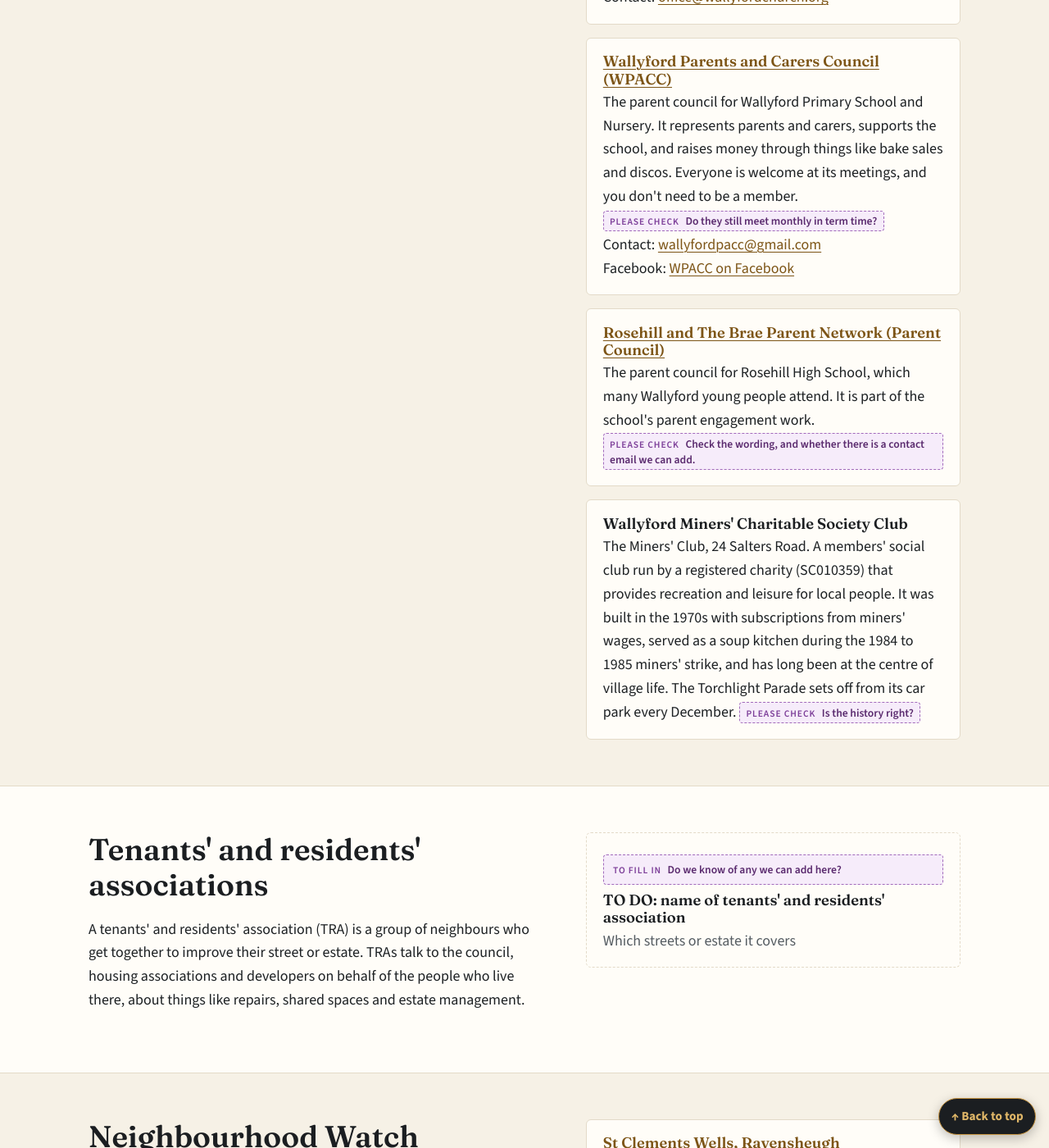
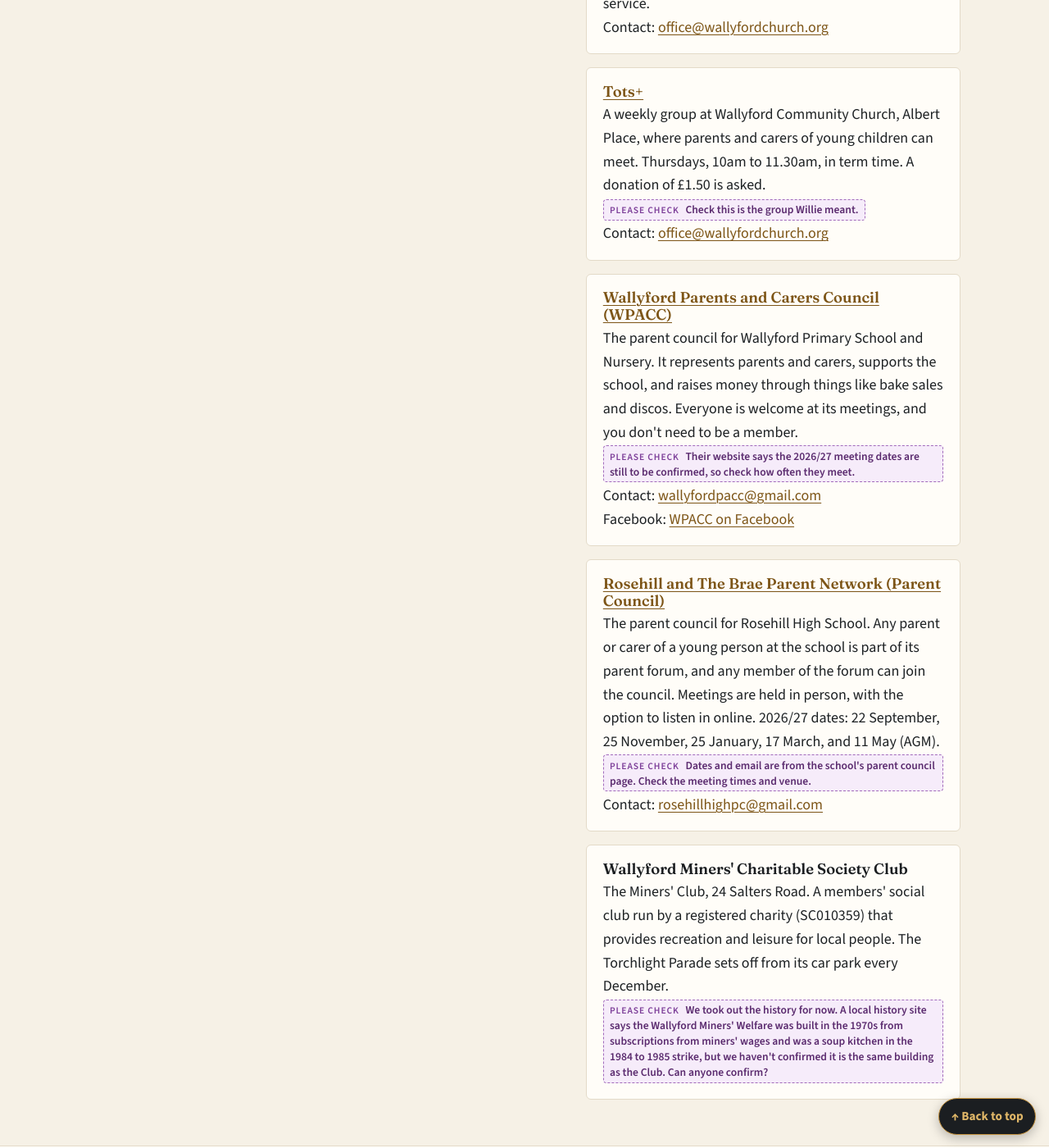
Before and after one commit to dochtie/wallyford-community-council, a Jekyll site: the page built from groups.html, in a window 1280 px wide and 1400 px high, scrolled down 1290 px. Shown: the whole window at 82% size. Built offline with Jekyll 4.4.1, drawn with Linux system fonts in a browser that asks for light colours; some of the changed text lies outside the part shown.

Commit message:
Fill in library, community centre and Rosehill parent council details; tidy review notes
Co-Authored-By: Claude Sonnet 5.5 <noreply@anthropic.com>
Claude-Session: https://claude.ai/code/session_01AHWgmv98gDoPYAsZMrtSb6

```diff
--- a/_data/groups.yml
+++ b/_data/groups.yml
@@ -17,20 +17,20 @@ community:
     facebook_label: "Children's Gala Facebook group"
 
   - name: "Wallyford Community Centre"
-    about: "The community centre in Wallyford, a venue for local groups and events."
-    contact: ""
+    about: "Wallyford Community Centre is in the Wallyford Learning Campus, Masons Way, EH21 8BF. It is a venue for local groups and events."
+    contact: "wallyfordcommunitycentre@eastlothian.gov.uk"
     link: ""
     facebook: "https://www.facebook.com/share/14tafFaeGJb/"
     facebook_label: "Community Centre on Facebook"
-    check: "Add the address, what's on and a contact, and check the wording."
+    check: "Add what's on and opening times. The address and email come from East Lothian Council's directory."
 
   - name: "Musselburgh and Wallyford Libraries"
-    about: "The local library service for Musselburgh and Wallyford."
-    contact: ""
-    link: ""
+    about: "Wallyford Library is at 25 Masons Way, EH21 8BF, in the Wallyford Learning Campus. Open Thursday 9am to 1pm and 2pm to 5pm, Friday 9am to 12pm and 1pm to 5pm, and Saturday 10am to 1pm. Free Wi-Fi, Click and Collect, and Bookbug sessions for under-5s on Thursdays and Saturdays at 10.30am. Phone 0131 202 8466 (option 3)."
+    contact: "wallyford.library@eastlothian.gov.uk"
+    link: "https://www.eastlothian.gov.uk/libraries-leisure-and-tourism/libraries/east-lothian-libraries/wallyford-library"
     facebook: "https://www.facebook.com/share/18SJvTXJWd/"
     facebook_label: "Libraries on Facebook"
-    check: "Add opening times, the Wallyford library address and what's on, and check the wording."
+    check: "Opening hours are from East Lothian Council's Wallyford Library page. Worth checking they are still right."
 
   - name: "Wallyford Community Church"
     about: "Albert Place. Hosts the village's Remembrance Sunday service."
@@ -49,19 +49,19 @@ community:
     link: "https://sites.google.com/view/wallyfordprimaryschoolpacc/home"
     facebook: "https://www.facebook.com/share/1FN9UteuUz/"
     facebook_label: "WPACC on Facebook"
-    check: "Do they still meet monthly in term time?"
+    check: "Their website says the 2026/27 meeting dates are still to be confirmed, so check how often they meet."
 
   - name: "Rosehill and The Brae Parent Network (Parent Council)"
-    about: "The parent council for Rosehill High School, which many Wallyford young people attend. It is part of the school's parent engagement work."
-    contact: ""
+    about: "The parent council for Rosehill High School. Any parent or carer of a young person at the school is part of its parent forum, and any member of the forum can join the council. Meetings are held in person, with the option to listen in online. 2026/27 dates: 22 September, 25 November, 25 January, 17 March, and 11 May (AGM)."
+    contact: "rosehillhighpc@gmail.com"
     link: "https://sites.google.com/edubuzz.org/rosehill-high-school/parent-engagement/rosehill-and-the-brae-parent-network-parent-council"
-    check: "Check the wording, and whether there is a contact email we can add."
+    check: "Dates and email are from the school's parent council page. Check the meeting times and venue."
 
   - name: "Wallyford Miners' Charitable Society Club"
-    about: "The Miners' Club, 24 Salters Road. A members' social club run by a registered charity (SC010359) that provides recreation and leisure for local people. It was built in the 1970s with subscriptions from miners' wages, served as a soup kitchen during the 1984 to 1985 miners' strike, and has long been at the centre of village life. The Torchlight Parade sets off from its car park every December."
+    about: "The Miners' Club, 24 Salters Road. A members' social club run by a registered charity (SC010359) that provides recreation and leisure for local people. The Torchlight Parade sets off from its car park every December."
     contact: ""
     link: ""
-    check: "Is the history right?"
+    check: "We took out the history for now. A local history site says the Wallyford Miners' Welfare was built in the 1970s from subscriptions from miners' wages and was a soup kitchen in the 1984 to 1985 strike, but we haven't confirmed it is the same building as the Club. Can anyone confirm?"
 
 tras:
   - name: "TO DO: name of tenants' and residents' association"
```
